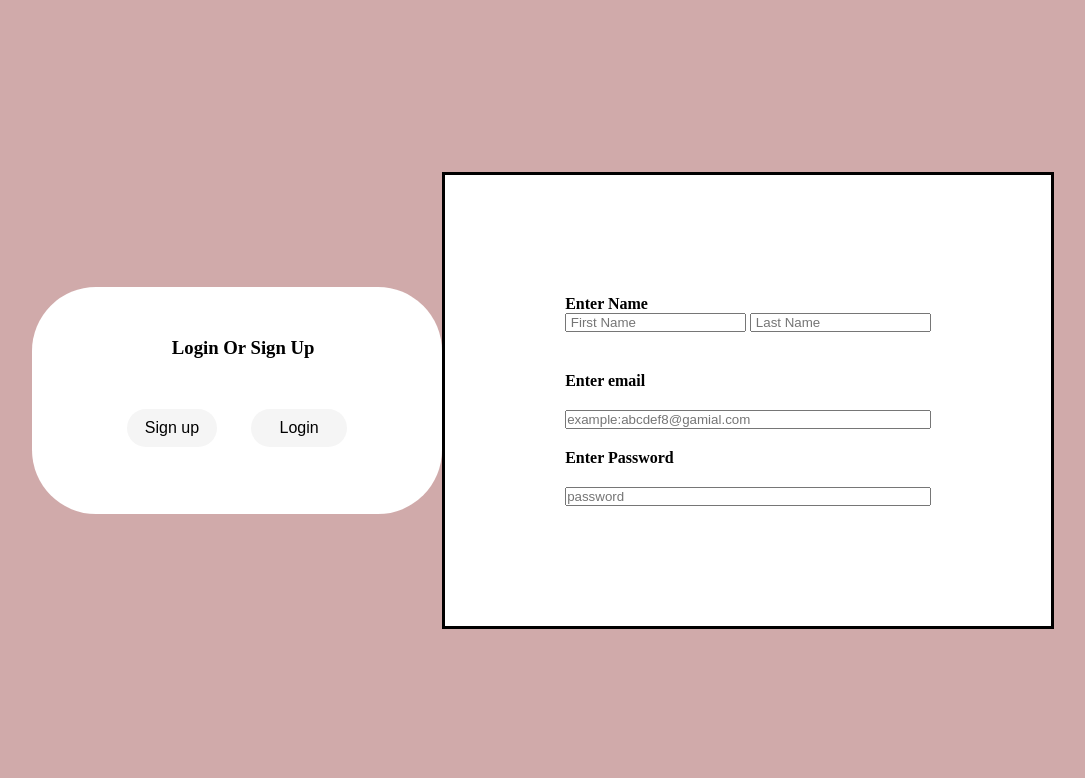
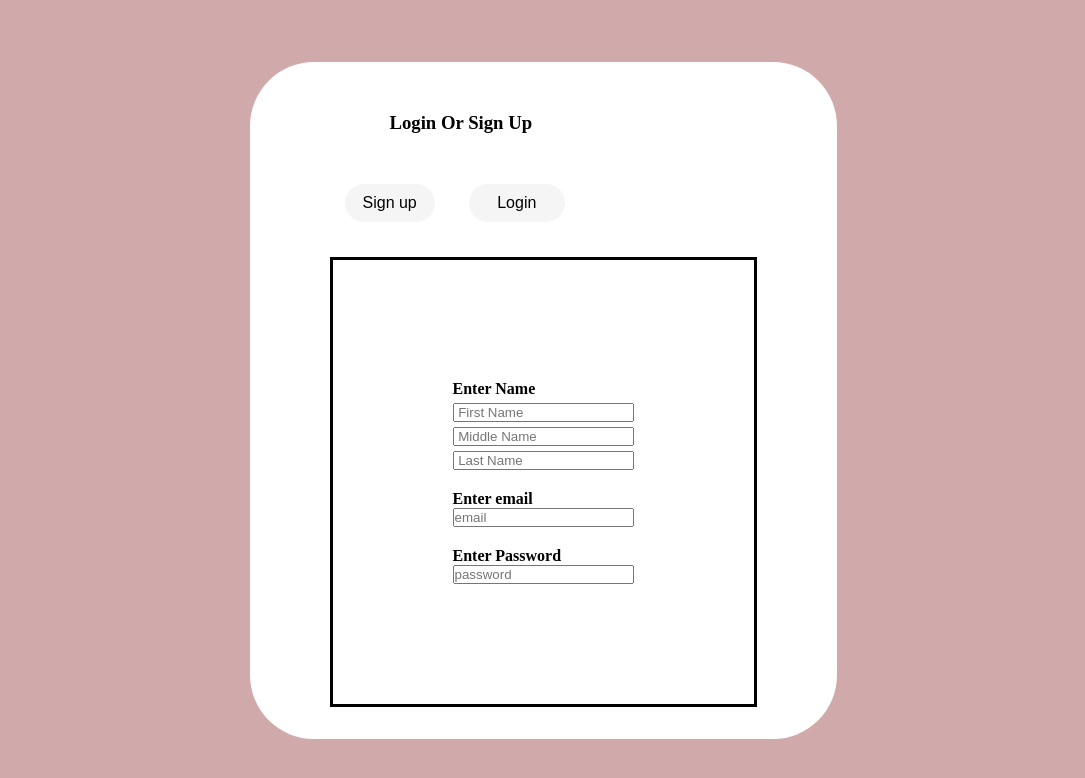
Before and after one commit to ItzMeSam13/SignUp-Login, a plain HTML site: page index.html in a window 1280 px wide. Shown: the whole page, without its empty margins (97-1182 px from the left). Drawn offline with Linux system fonts and the light colour scheme.

Commit message:
modified v6

```diff
--- a/code.js
+++ b/code.js
@@ -0,0 +1,5 @@
+let sup = document.querySelector(".btn1");
+let Lgn = document.querySelector(".btn2");
+sup.addEventListener("click",()=>{
+    console.log("hello");
+});
--- a/index.html
+++ b/index.html
@@ -13,20 +13,26 @@
         <button class="btn1">Sign up</button>
         <button class="btn2">Login</button>
     </div>
-    </div>
     <div class="signup-choice">
         <form class="signup">
             <div class="name">
-            <h4>Enter Name</h4>
+                <h4>Enter Name</h4>
                 <input id="Fname" placeholder=" First Name" type="text">
+                <input id="Mname" placeholder=" Middle Name" type="text">
                 <input id="Lname" placeholder=" Last Name" type="text">
             </div>
-            <div class=""></div>
+            <div class="email">
                 <h4>Enter email</h4>
-            <input id="email" placeholder="example:abcdef8@gamial.com" type="email">
-            <h4>Enter Password</h4>
-            <input id="password" placeholder="password" type="password">
+                <input id="email" placeholder="email" type="email">
+            </div>
+             <div class="password">
+                <h4>Enter Password</h4>
+                <input id="password" placeholder="password" type="password">
+            </div>
         </form>
     </div>
+    </div>
+
+    <script src="code.js"></script>
 </body>
 </html>
--- a/styles.css
+++ b/styles.css
@@ -20,7 +20,6 @@ body{
     padding-bottom:4vh;
     border:none;
     border-radius: 4rem;
-
 }
 h3{
     margin-top: 5vh;
@@ -56,3 +55,8 @@ form{
     background-color: white;
     padding: 15vh;
 }
+.name{
+    display:flex;
+    flex-direction: column;
+    gap: 5px;
+}
```
